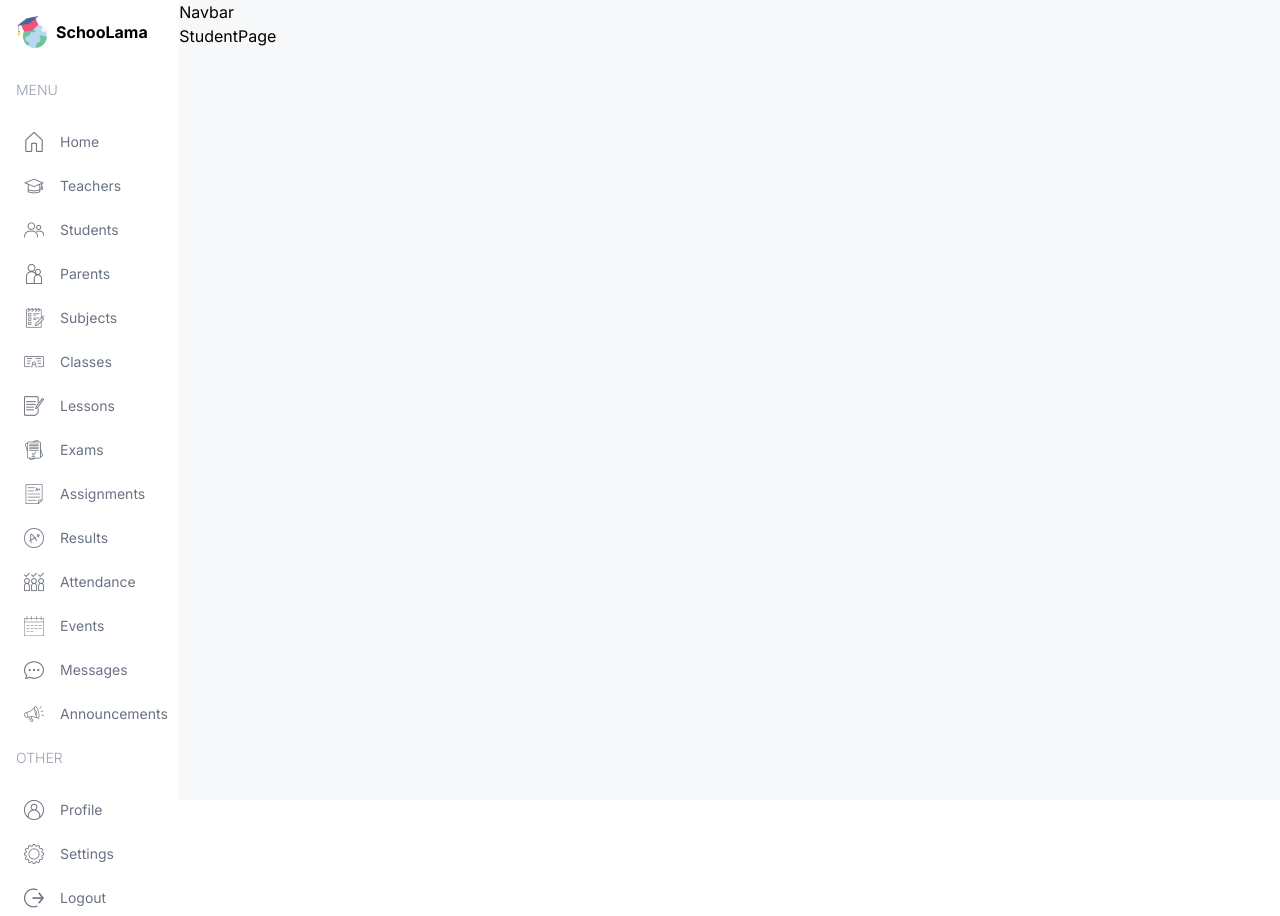
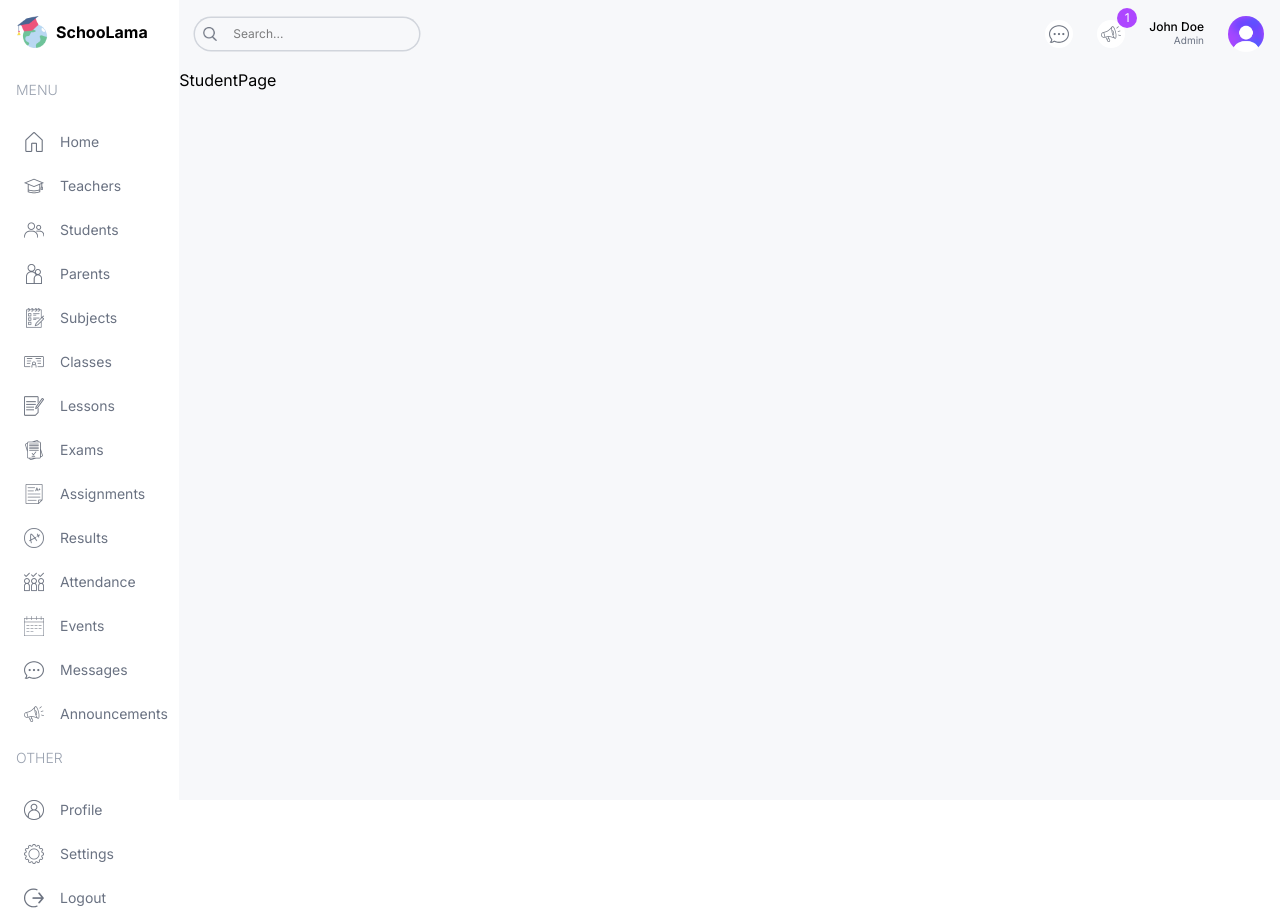
Before and after one commit to ja54312/SchoolManagment, a Next.js app: page /student in a window 1280 px wide. Built offline with nearby package versions, Linux system fonts and the light colour scheme.

Commit message:
add navbar

```diff
--- a/src/components/Navbar.tsx
+++ b/src/components/Navbar.tsx
@@ -1,8 +1,29 @@
-import React from 'react'
+import Image from "next/image"
 
 const Navbar = () => {
   return (
-    <div>Navbar</div>
+    <div className='flex items-center justify-between p-4'>
+      {/* SEARCH BAR */}
+      <div className='hidden md:flex items-center gap-2 text-xs rounded-full ring-[1.5px] ring-gray-300 px-2'>
+        <Image src="/search.png" alt="" width={14} height={14}/>
+        <input type="text" placeholder="Search..." className="w-[200px] p-2 bg-transparent outline-none"/>
+      </div>
+      {/* ICONS AND USER */}
+      <div className='flex items-center gap-6 justify-end w-full'>
+        <div className='bg-white rounded-full w-7 h-7 flex items-center justify-center cursor-pointer'>
+          <Image src="/message.png" alt="" width={20} height={20}/>
+        </div>
+        <div className='bg-white rounded-full w-7 h-7 flex items-center justify-center cursor-pointer relative'>
+          <Image src="/announcement.png" alt="" width={20} height={20}/>
+          <div className='absolute -top-3 -right-3 w-5 h-5 flex items-center justify-center bg-purple-500 text-white rounded-full text-xs'>1</div>
+        </div>
+        <div className='flex flex-col'>
+          <span className="text-xs leading-3 font-medium">John Doe</span>
+          <span className="text-[10px] text-gray-500 text-right">Admin</span>
+        </div>
+        <Image src="/avatar.png" alt="" width={36} height={36} className="rounded-full"/>
+      </div>
+    </div>
   )
 }
 
```
